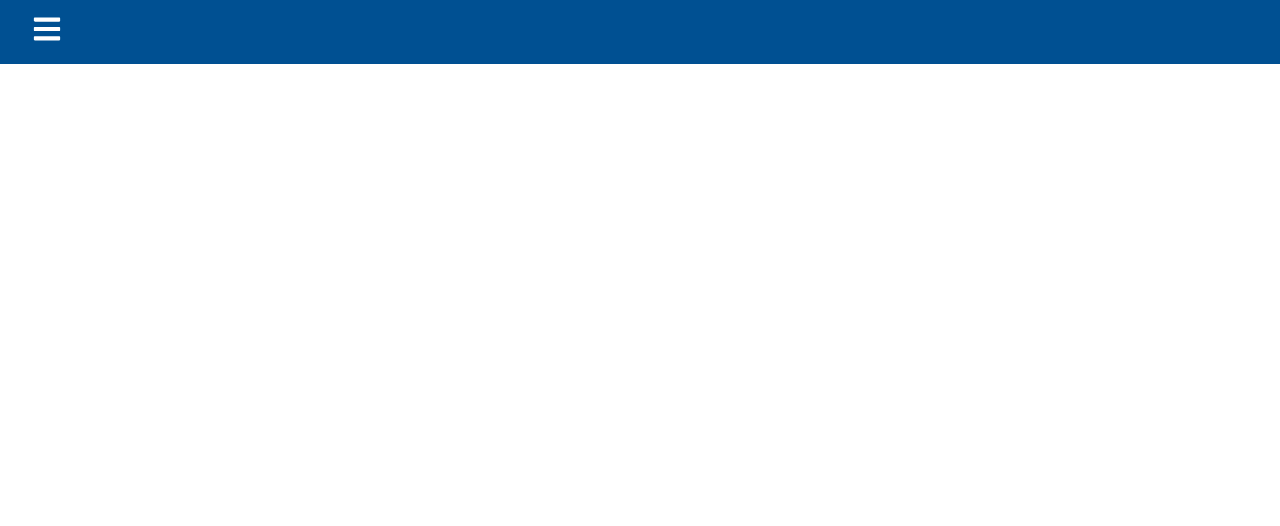
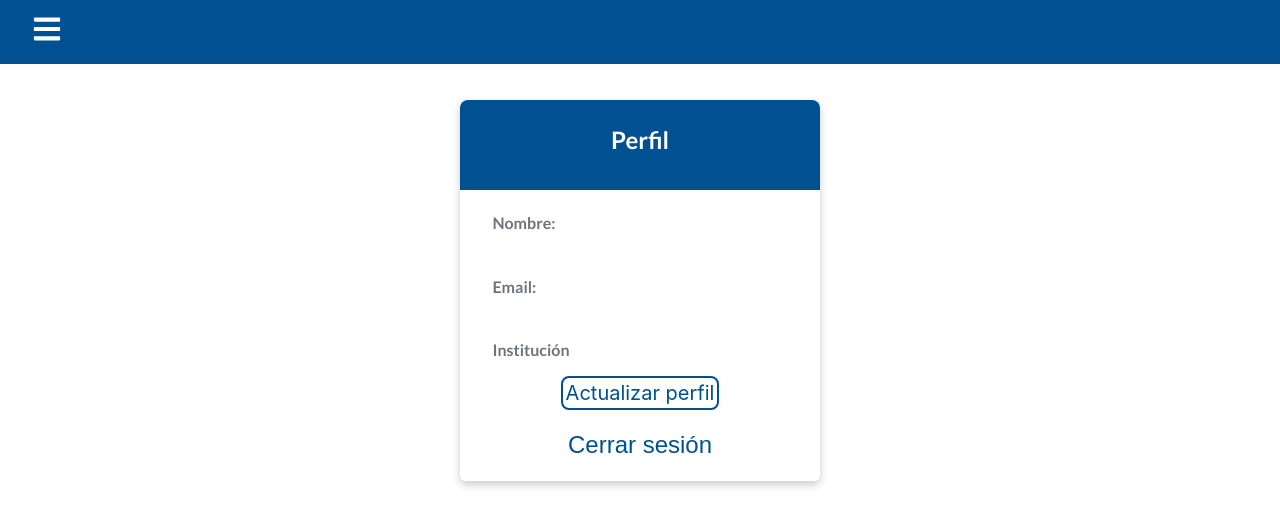
Before and after one commit to aandres44/Axios, a React (Create React App) app: page /profile in a window 1280 px wide. Shown: the top 526 px of the page. Built offline with nearby package versions, Linux system fonts and the light colour scheme; no server answers; the database is empty; sample sign-in values are in the browser's storage; the HTML template or start-up script is replaced by a standard one.

Commit message:
Fixing auth

```diff
--- a/src/App.js
+++ b/src/App.js
@@ -6,6 +6,8 @@ import Home from './components/Home';
 import Navbar from './components/Navbar'
 import { AuthProvider } from "./contexts/AuthContext";
 import Institucion from "./components/Institucion";
+import PrivateRoute from "./PrivateRoute";
+import Profile from "./components/Profile";
 
 function App() {
   return (
@@ -17,6 +19,7 @@ function App() {
             <Route exact path='/' component={Home} />
             <Route path='/login' component={Login} />
             <Route path='/signup' component={Signup} />
+            <PrivateRoute path='/profile' component={Profile}/>
             <Route path='/admin' component={Dashboard} />
             <Route path='/Institucion' component={Institucion} />
           </Switch>
--- /dev/null
+++ b/src/PrivateRoute.js
@@ -0,0 +1,20 @@
+import React from "react";
+import { Redirect, Route } from "react-router-dom";
+import { useAuth } from "./contexts/AuthContext";
+
+export default function PrivateRoute({ component: Component, ...rest }) {
+  const { currentUser } = useAuth();
+
+  return (
+    <Route
+      {...rest}
+      render={(props) => {
+        return currentUser ? (
+          <Component {...props} />
+        ) : (
+          <Redirect to="/login" />
+        );
+      }}
+    ></Route>
+  );
+}
--- a/src/components/Dashboard.js
+++ b/src/components/Dashboard.js
@@ -6,6 +6,13 @@ import styled from "@emotion/styled";
 import firebase, { auth } from "../firebase";
 
 export default function Dashboard() {
+
+    const globalRef = firebase.database().ref().child("Global");
+    const institucionRef = globalRef.child("institucion");
+    populationRef.on("value", (snapshot) => {
+        const obj = snapshot.val()
+    })
+
     return (
         <FlexWrap>
 
--- a/src/components/Navbar.js
+++ b/src/components/Navbar.js
@@ -5,6 +5,7 @@ import { AiOutlineCloseCircle, AiFillHome } from "react-icons/ai";
 import { BiBuildingHouse, BiUserCircle } from "react-icons/bi";
 import "./navbar.css";
 import { IconContext } from "react-icons";
+import { useAuth } from "../contexts/AuthContext";
 
 //npm install react-router-dom
 
@@ -15,7 +16,7 @@ const Navbar = () => {
     setSidebar(!sidebar);
   };
 
-  const data = [
+  const [data, setData] = useState([
     {
       title: "Inicio",
       path: "/",
@@ -35,8 +36,8 @@ const Navbar = () => {
       className: "nav-text",
     },
     {
-      title: "Login",
-      path: "/login",
+      title: "Perfil",
+      path: "/profile",
       icon: <BiUserCircle />,
       className: "nav-text",
     },
@@ -58,7 +59,14 @@ const Navbar = () => {
       icon: <BiUserCircle />,
       className: "nav-text",
     },
-  ];
+  ]);
+
+
+
+
+
+
+
 
   return (
     <IconContext.Provider value={{ color: "#fff" }}>
--- /dev/null
+++ b/src/components/Profile.js
@@ -0,0 +1,182 @@
+import React, { useState, useEffect } from "react";
+import { useAuth } from "../contexts/AuthContext";
+import { Link, useHistory } from "react-router-dom";
+import styled from "@emotion/styled";
+import firebase, { auth } from "../firebase";
+
+export default function Profile() {
+    const [error, setError] = useState("");
+    const { currentUser, logout } = useAuth();
+    const user = firebase.database().ref("Global/users/" + currentUser.uid);
+    const history = useHistory();
+    const [name, setName] = useState("");
+    const [email, setEmail] = useState("");
+    const [phone, setPhone] = useState("");
+    const [institucion, setInstitucion] = useState("");
+
+    useEffect(() => {
+        if (currentUser != null) {
+            user.on("value", (snapshot) => {
+                const data = snapshot.val();
+                setName(data["name"]);
+                setEmail(data["email"]);
+                setPhone(data["phone"]);
+                console.log(data);
+            });
+        }
+    }, [name, phone, email]);
+
+    useEffect(() => {
+        window.scrollTo(0, 0);
+    }, []);
+
+    async function handleLogut() {
+        setError("");
+
+        try {
+            await logout();
+            history.push("/signup");
+            window.location.reload();
+        } catch {
+            setError("No se pudo cerrar la sesión");
+        }
+    }
+
+    return (
+        <FlexWrap>
+
+            <Card>
+                <BlueDiv>
+                    <H2>Perfil</H2>
+                </BlueDiv>
+
+                {error && <Alert>{error}</Alert>}
+
+                <GridDiv>
+                    <Center>
+                        <H4>Nombre:</H4>
+                        <p>{name}</p>
+                    </Center>
+                    <Center>
+                        <H4>Email:</H4>
+                        <p>{email}</p>
+                    </Center>
+                    <Center>
+                        <H4>Institución</H4>
+                        <p>{institucion}</p>
+                    </Center>
+
+                </GridDiv>
+
+                <Container>
+                    <LinkButton to="/update-profile" renderAs={Link}>
+                        Actualizar perfil
+                    </LinkButton>
+                </Container>
+                <Container>
+                    <ButtonText onClick={handleLogut}>Cerrar sesión</ButtonText>
+                </Container>
+            </Card>
+
+        </FlexWrap>
+    );
+}
+
+const FlexWrap = styled.div`
+    display: flex;
+    flex-wrap: wrap;
+    align-items: center;
+    justify-content: center;
+    margin-top: 100px;
+`;
+
+const Alert = styled.div`
+    padding: 20px;
+    background-color: #f44336;
+    color: white;
+`;
+
+
+const H2 = styled.h2`
+  text-align: center;
+  margin-bottom: 30px;
+  width: 100%;
+  font-family: Lato;
+  color: white;
+`;
+
+const H4 = styled.h4`
+  color: #6c757d;
+  font-family: Lato;
+  font-size: 16px;
+`;
+
+const Card = styled.div`
+  max-width: 750px;
+  min-width: 360px;
+  box-shadow: 0 4px 8px 0 rgba(0,0,0,0.2);
+  transition: 0.3s;
+  border-radius: 5px;
+  height: auto;
+`;
+
+const BlueDiv = styled.div`
+  background-color: #005092;
+  padding: 5px;
+  height: 80px;
+  border-radius: 8px 8px 0px 0px;
+`;
+
+const Center = styled.div`
+  display: grid;
+  grid-template-columns: 50% auto;
+  width: 90%;
+  text-align: left;
+  margin-top: 2px;
+  padding-left: 9%;
+`;
+
+const Container = styled.div`
+  width: 100%;
+  text-align: center;
+  height: 50px;
+`;
+
+const LinkButton = styled(Link)`
+  text-decoration: none;
+  position: relative;
+  border: 2px solid black;
+  border-radius: 8px;
+  font-size: 20px;
+  cursor: pointer;
+  border-color: #005092;
+  color: #005092;
+  padding: 3px 3px 3px 3px;
+  margin-top: 50px;
+  :hover {
+    background: #005092;
+    color: white;
+  }
+`;
+
+const ButtonText = styled.button`
+  text-decoration: none;
+  color: #005092;
+  border: none;
+  border-radius: 8px;
+  background-color: inherit;
+  padding: 0px;
+  font-size: 16px;
+  cursor: pointer;
+  text-align: center;
+  :hover {
+    color: red;
+  }
+  font-size: 24px;
+`;
+
+const GridDiv = styled.div`
+  display: grid;
+  grid-template-columns: 100%;
+  align-items: center;
+`;
--- a/src/components/Signup.js
+++ b/src/components/Signup.js
@@ -6,32 +6,55 @@ import styled from "@emotion/styled";
 import firebase, { auth } from "../firebase";
 
 export default function Signup() {
+    const nameRef = useRef()
     const emailRef = useRef()
+    const idRef = useRef()
     const passwordRef = useRef()
+    const passwordConfirmRef = useRef()
     const [loading, setLoading] = useState(false)
-    const { login } = useAuth();
+    const { signup } = useAuth();
     const [error, setError] = useState("");
     const history = useHistory();
 
-    function handleSubmit(e) {
-        e.preventDefault()
+    async function handleSubmit(e) {
+        e.preventDefault();
 
-    }
-
-    async function handleLogin(e) {
-        e.preventDefault();
+        if (passwordRef.current.value !== passwordConfirmRef.current.value) {
+            return setError("Las contraseñas no coinciden");
+        }
 
         try {
             setError("");
             setLoading(true);
-            await login(emailRef.current.value, passwordRef.current.value);
+
+            let name = nameRef.current.value;
+            let password = passwordRef.current.value;
+            let email = emailRef.current.value;
+            let id = idRef.current.value;
+
+            await signup(email, password);
+
+            writeUserData(name, email, id);
+
             history.push("/");
-            console.log("logged in")
         } catch (er) {
-            setError("Error al iniciar sesión: " + er);
+            setError("Error al crear la cuenta: " + er);
         }
 
         setLoading(false);
+    }
+
+    function writeUserData(name, email, id) {
+        //Promise
+        firebase
+            .database()
+            .ref("Global/users/" + auth.currentUser.uid)
+            .set({
+                name: name,
+                email: email,
+                id: id,
+            });
+        //updateName(name)
     }
 
     return (
@@ -51,7 +74,18 @@ export default function Signup() {
                     <LinkReact to='/login'>Si deseas iniciar sesión da click aquí!</LinkReact>
 
                     {error && <Alert variant="danger">{error}</Alert>}
-                    <Form onSubmit={handleLogin}>
+                    <Form onSubmit={handleSubmit}>
+
+                        <Container>
+                            <Label>Nombre</Label>
+                            <Input
+                                type="name"
+                                ref={nameRef}
+                                placeholder="Nombre"
+                                required
+                            />
+
+                        </Container>
 
                         <Container id="email">
                             <Label>Dirección de correo electrónico</Label>
@@ -70,15 +104,26 @@ export default function Signup() {
                                 type="password"
                                 ref={passwordRef}
                                 placeholder="Al menos 8 dígitos"
+                                required
+                            />
+                        </Container>
+
+                        <Container id="password">
+                            <Label>Contraseña</Label>
+                            <Input
+                                minLength="8"
+                                type="password"
+                                ref={passwordConfirmRef}
+                                placeholder="Vuelve a escribir la contraseña"
+                                required
                             />
                         </Container>
 
                         <Container>
                             <Label>Id de la institución</Label>
                             <Input
-                                minLength="8"
                                 type="text"
-                                ref={passwordRef}
+                                ref={idRef}
                                 placeholder="Proporcionado por tu empleador"
                             />
                         </Container>
--- a/src/contexts/AuthContext.js
+++ b/src/contexts/AuthContext.js
@@ -11,9 +11,10 @@ export function useAuth() {
 export function AuthProvider({ children }) {
   const [currentUser, setCurrentUser] = useState()
   const [loading, setLoading] = useState(true)
+  const db = firebase.database();
 
   function signup(email, password) {
-       return auth.createUserWithEmailAndPassword(email, password)
+    return auth.createUserWithEmailAndPassword(email, password)
   }
 
   function login(email, password) {
```
